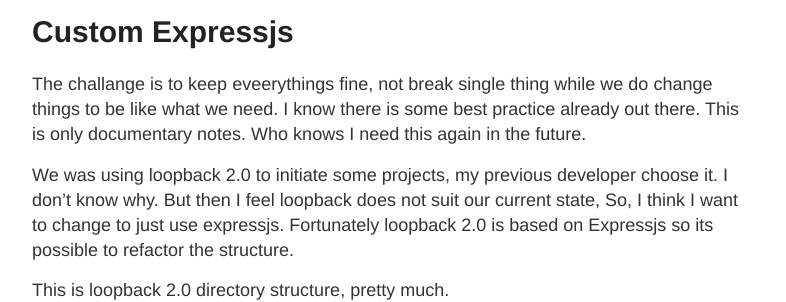
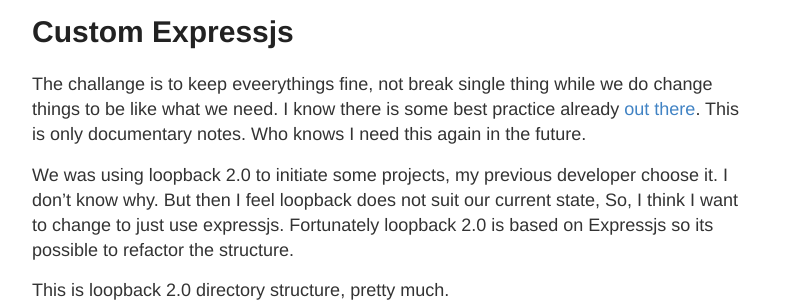
Before and after one commit to egig/egig.github.io, a Jekyll site: the page built from _posts/2019-03-24-refactor-loopback-directory-structure-to-custom-expressjs.markdown, in a window 1280 px wide. Shown: the part 206-508 px from the top of the page, without its empty margins (248-1034 px from the left). Built offline with Jekyll 4.4.1, drawn with Linux system fonts in a browser that asks for light colours; some of the changed lines change nothing that is shown.

Commit message:
add link

```diff
--- a/_posts/2019-03-24-refactor-loopback-directory-structure-to-custom-expressjs.markdown
+++ b/_posts/2019-03-24-refactor-loopback-directory-structure-to-custom-expressjs.markdown
@@ -11,7 +11,7 @@
 - Loopback
 ---
 
-The challange is to keep eveerythings fine, not break single thing while we do change things to be like what we need. I know there is some best practice already out there. This is only documentary notes. Who knows I need this again in the future.
+The challange is to keep eveerythings fine, not break single thing while we do change things to be like what we need. I know there is some best practice already [out there](https://github.com/i0natan/nodebestpractices). This is only documentary notes. Who knows I need this again in the future.
 
 We was using loopback 2.0 to initiate some projects, my previous developer choose it. I don't know why. But then I feel loopback does not suit our current state, So, I think I want to change  to just use expressjs. Fortunately loopback 2.0 is based on Expressjs so its possible to refactor the structure.<!-- more -->
 
```
